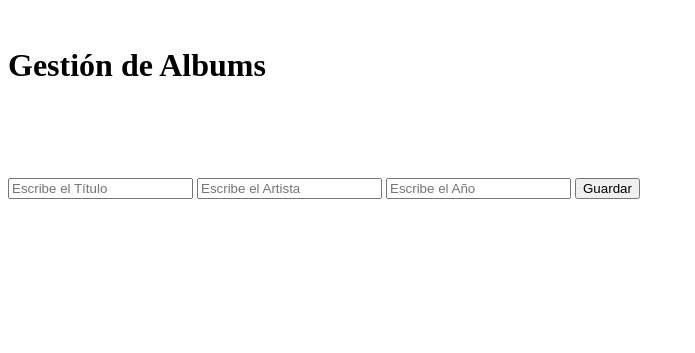
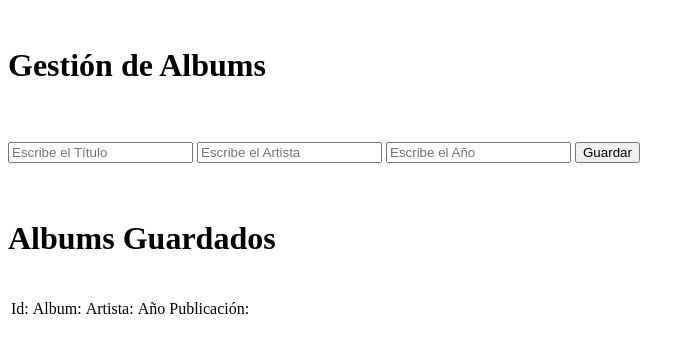
Before and after one commit to AleBriones3/POO181, a Flask app: page / in a window 1280 px wide. Shown: the top 353 px of the page, without its empty margins (0-695 px from the left). Run offline with Flask 3, Linux system fonts and the light colour scheme; data that the repository does not hold is empty; some libraries are stand-ins or nearby versions.

Commit message:
Practica7: Select Albums y tabla en la Vista

```diff
--- a/Práctica5/Templates/index.html
+++ b/Práctica5/Templates/index.html
@@ -19,7 +19,6 @@
         {% endif %}
     {% endwith %}
 
-    <br><br>
 
     <form action="/guardar" method="POST">
         <input type="text" name="txtTitulo" placeholder="Escribe el Título">
@@ -28,6 +27,34 @@
         <button type="submit">Guardar</button>
 
     </form>
+    <br><br>
+    <h1> Albums Guardados </h1>
+    <br>
+    <table>
+        <thead>
+            <tr>
+                <td>Id: </td>
+                <td>Album: </td>
+                <td>Artista: </td>
+                <td>Año Publicación: </td>
+            </tr>
+        </thead>
+        <tbody>
+            {% for alb in listAlbums %}
+                <tr>
+                    <td>{{alb.0}}</td>
+                    <td>{{alb.1}}</td>
+                    <td>{{alb.2}}</td>
+                    <td>{{alb.3}}</td>
+                    <td>
+                        <a href="#">Editar</a>
+                        <a href="#">Borrar</a>
+                    </td>
+                </tr>
+            {% endfor %}
+        </tbody>
+
+    </table>
 </body>
 
 </html>
--- a/Práctica5/app.py
+++ b/Práctica5/app.py
@@ -18,7 +18,11 @@ mysql=MySQL(app)
 """ Declaración de la ruta, pertenece a http://localhost:5000  (El @app.route('/') es la ruta index o ruta principal)"""
 @app.route('/')
 def index():
-    return render_template('index.html')
+    CC= mysql.connection.cursor()
+    CC.execute('select * from tb_albums')
+    conAlbums= CC.fetchall()
+    print(conAlbums)
+    return render_template('index.html', listAlbums= conAlbums)
 
 """ Ruta http:localhost:5000/guardar tipo POST para Insert """
 """ "Methods" La ruta va a recibir información del formulario """
```
